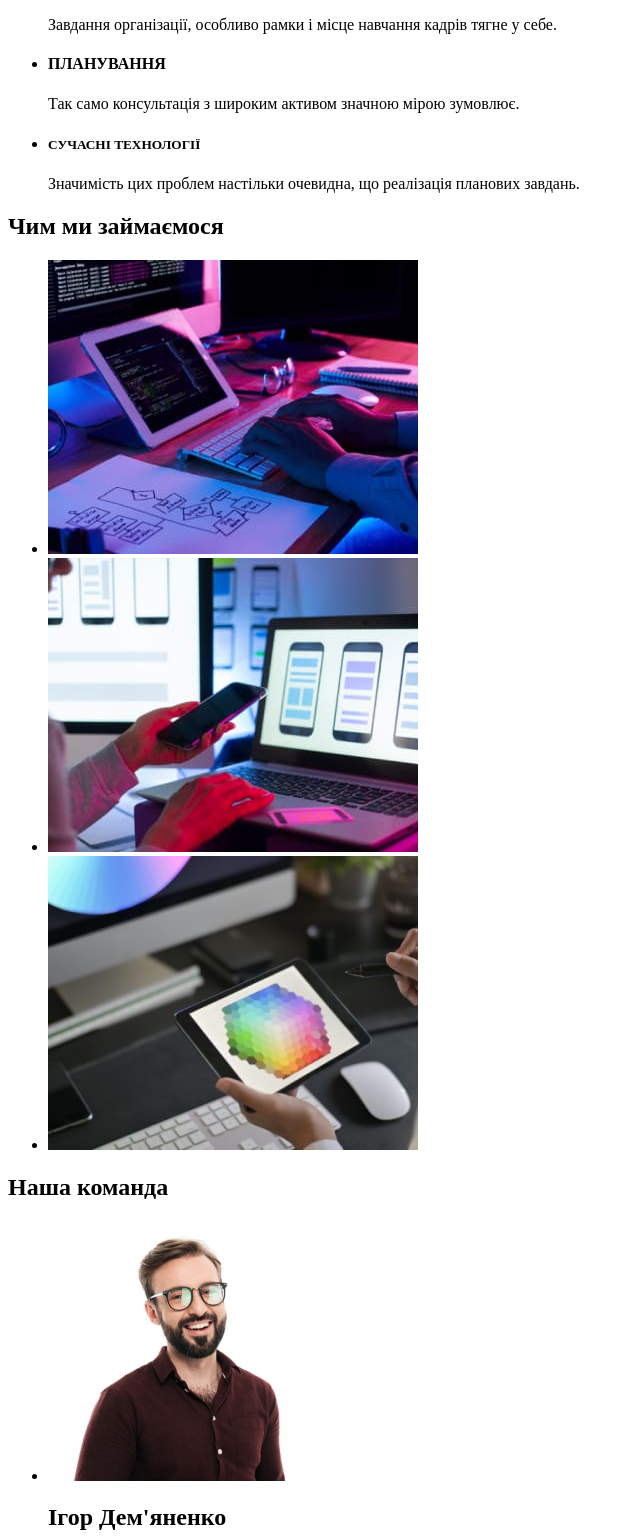
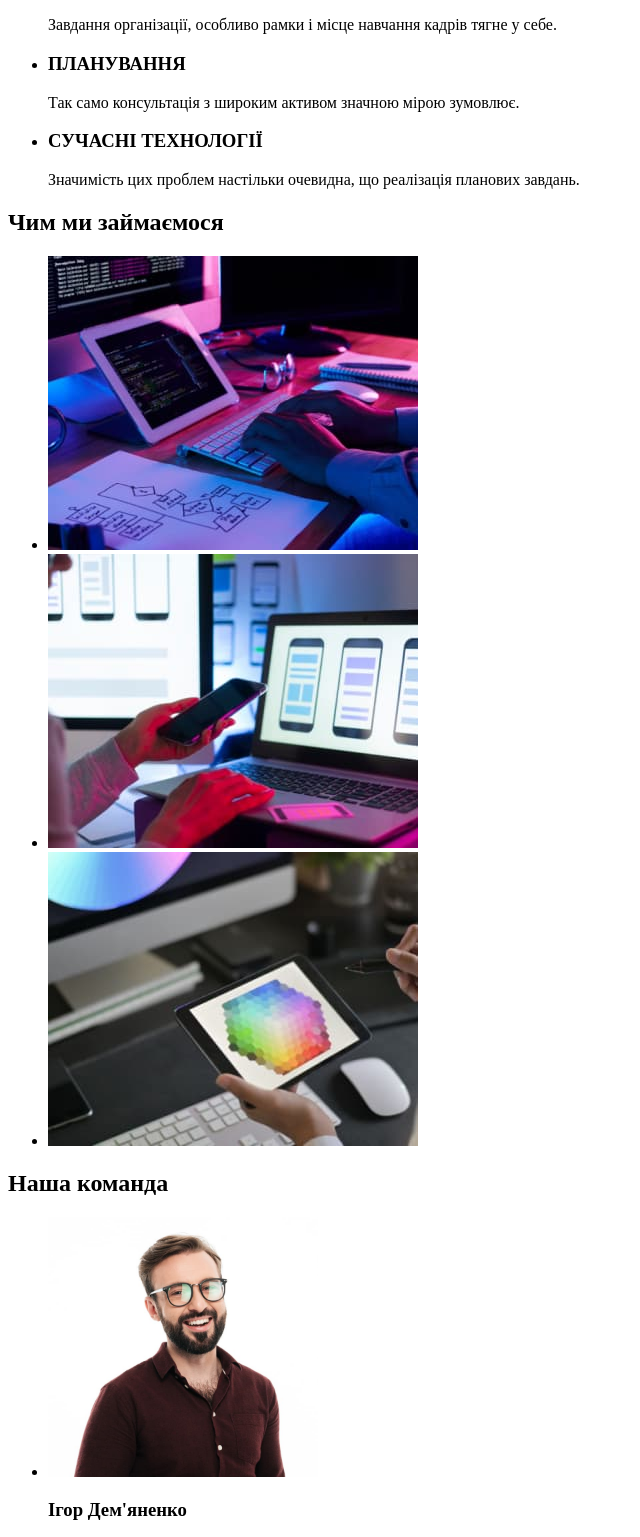
Before and after one commit to KseniaFihas/goit-markup-hw-01, a plain HTML site: page index.html in a window 1280 px wide. Shown: the part 364-1901 px from the top of the page, without its empty margins (0-640 px from the left). Drawn offline with Linux system fonts and the light colour scheme.

Commit message:
update h

```diff
--- a/index.html
+++ b/index.html
@@ -38,9 +38,9 @@
             <p>Ідейні міркування, і навіть початок повсякденної роботи з формування позиції.</p></li>
             <li><h3>ПУНКТУАЛЬНІСТЬ</h3>
             <p>Завдання організації, особливо рамки і місце навчання кадрів тягне у себе.</p></li>
-            <li><h4>ПЛАНУВАННЯ</h4>
+            <li><h3>ПЛАНУВАННЯ</h3>
             <p>Так само консультація з широким активом значною мірою зумовлює.</p></li>
-            <li><h5>СУЧАСНІ ТЕХНОЛОГІЇ</h5>
+            <li><h3>СУЧАСНІ ТЕХНОЛОГІЇ</h3>
             <p>Значимість цих проблем настільки очевидна, що реалізація планових завдань.</p></li>
         </ul>
     </section>
@@ -60,7 +60,7 @@
         <ul>
             <li>
                 <img src="./img/img4.jpg" alt="Ігор Дем'яненко" width="270" />
-                <h2>Ігор Дем'яненко</h2>
+                <h3>Ігор Дем'яненко</h3>
                 <p>Product Designer</p>
                 </li>
              <li>
@@ -69,11 +69,11 @@
                 <p>Frontend Developer</p>
              </li>
              <li><img src="./img/img6.jpg" alt="Микола Тарасов" width="270" />
-                <h4>Микола Тарасов</h4>
+                <h3>Микола Тарасов</h3>
                 <p>Marketing</p>
             </li>
             <li><img src="./img/img7.jpg" alt="Михайло Єрмаков" width="270" />
-            <h5>Михайло Єрмаков</h5>
+            <h3>Михайло Єрмаков</h3>
             <p>UI Designer</p>
             </li>
         </ul>
```
